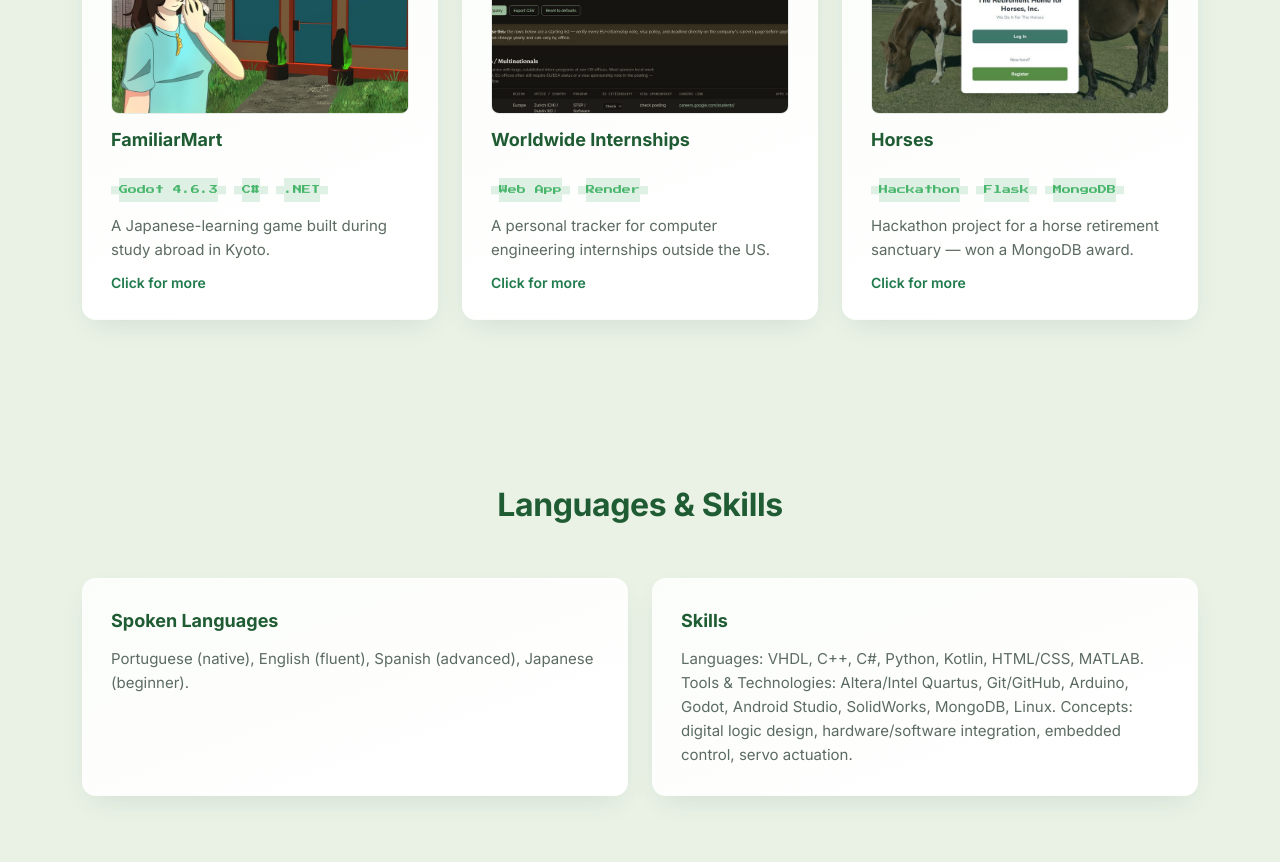
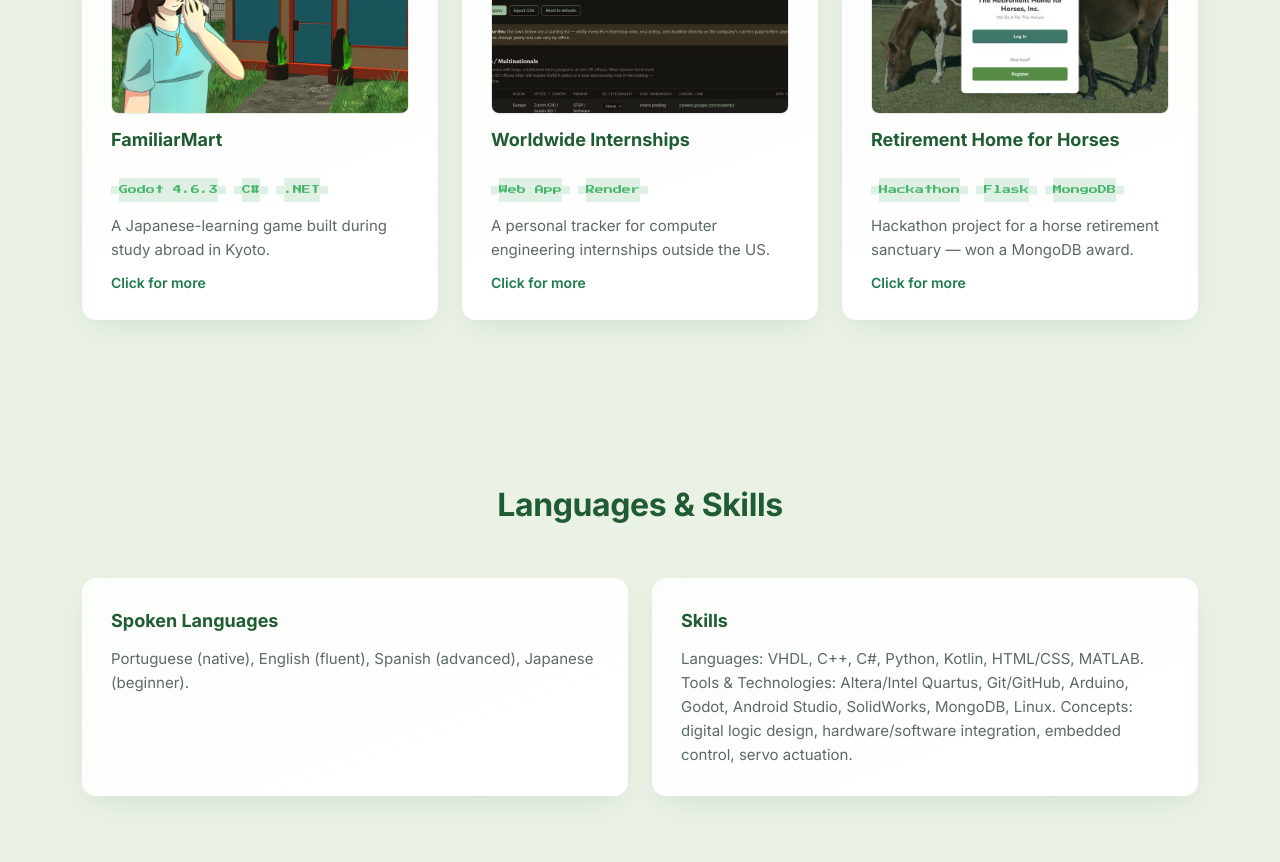
Before and after one commit to almeidaLuisa/LuisaWebsite, a React (Vite) app: page / in a window 1280 px wide. Shown: the part 1480-2342 px from the top of the page. Built offline with nearby package versions, Linux system fonts and the light colour scheme.

Commit message:
Rename Horses project card to Retirement Home for Horses

```diff
--- a/src/components/Projects.jsx
+++ b/src/components/Projects.jsx
@@ -26,7 +26,7 @@ const PROJECTS = [
     live: 'https://worldwide-internships-lkya.onrender.com/',
   },
   {
-    title: 'Horses',
+    title: 'Retirement Home for Horses',
     tags: ['Hackathon', 'Flask', 'MongoDB'],
     image: horsesHomepage,
     summary: 'Hackathon project for a horse retirement sanctuary — won a MongoDB award.',
```
